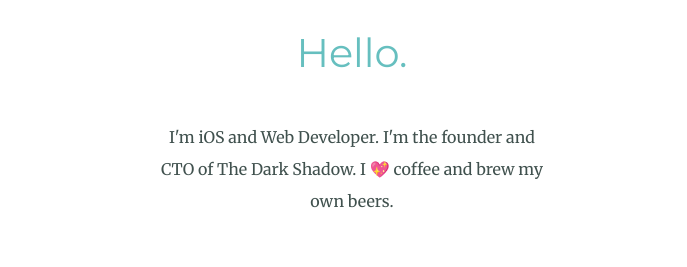
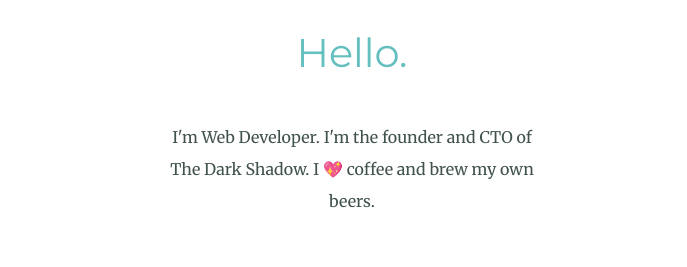
Before and after one commit to PawanSahu1/mysite, a plain HTML site: page index.html in a window 1280 px wide. Shown: the part 1040-1307 px from the top of the page, without its empty margins (288-975 px from the left). Drawn offline with Linux system fonts and the light colour scheme.

Commit message:
Update index.html

```diff
--- a/index.html
+++ b/index.html
@@ -27,7 +27,7 @@
         <div class="profile">
             <img src="my-png.png" alt="">
             <h2>Hello.</h2>
-            <p class="intro">I'm iOS and Web Developer. I'm the founder and CTO of The Dark Shadow. I 💖 coffee and brew
+            <p class="intro">I'm Web Developer. I'm the founder and CTO of The Dark Shadow. I 💖 coffee and brew
                 my own beers.
             </p>
         </div>
```
